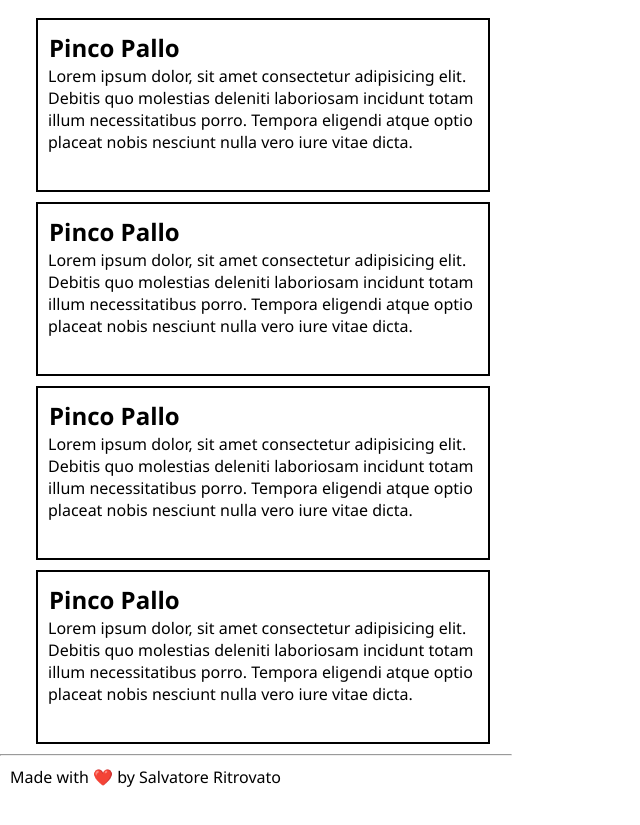
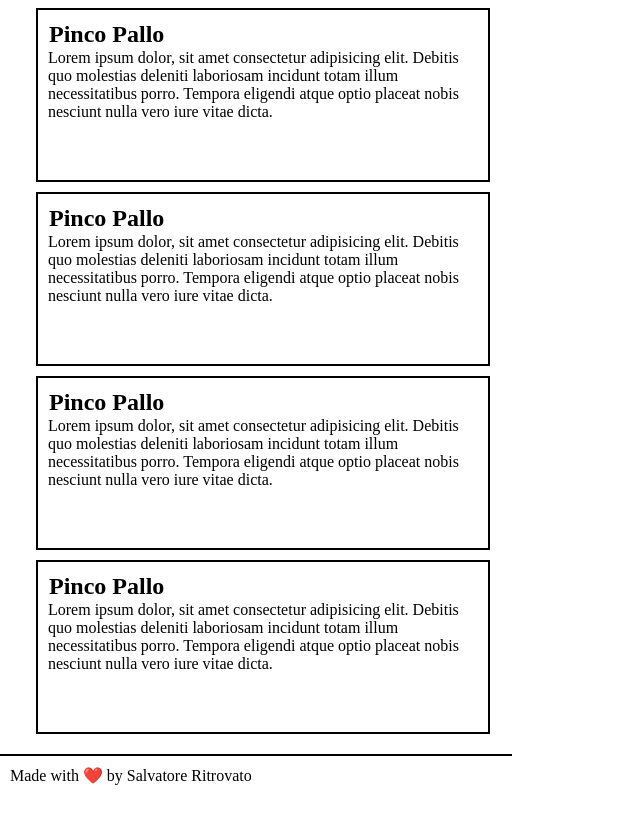
Before and after one commit to salv-ritrovato/htmlcss-wireframe, a plain HTML site: page index.html in a window 1280 px wide. Shown: the part 69-894 px from the top of the page, without its empty margins (0-640 px from the left). Before the commit the page ends 867 px from the top, so only its background shows below. Drawn offline with Linux system fonts and the light colour scheme.

Commit message:
fixed some issues, enhanced readability

```diff
--- a/css/style.css
+++ b/css/style.css
@@ -3,13 +3,23 @@
   margin: 0;
   padding: 0;
   box-sizing: border-box;
-  font-family: 'Segoe UI', Tahoma, Geneva, Verdana, sans-serif;
 }
 
 /*===== header ======*/
 header {
     margin: 5px;
     padding: 5px;
+}
+
+/*===== hr ======*/
+hr {
+    height: 2px;
+    background-color: black;
+    border: none;
+}
+
+.bottom_hr {
+    margin-top: 20px;
 }
 
 /*===== h2 ======*/
@@ -25,6 +35,7 @@ body {
 /*===== footer ======*/
 footer {
     margin: 10px;
+    margin-bottom: 40px
 }
 
 /*===== CLASSES =====*/
@@ -39,6 +50,7 @@ footer {
 }
 .class4 {
     border: 2px solid black;
+    margin-bottom: 20px;
 }
 
 .class1, .class2, .class3, .class4 {
--- a/index.html
+++ b/index.html
@@ -31,7 +31,7 @@
             <p>Lorem ipsum dolor, sit amet consectetur adipisicing elit. Debitis quo molestias deleniti laboriosam incidunt totam illum necessitatibus porro. Tempora eligendi atque optio placeat nobis nesciunt nulla vero iure vitae dicta.</p>
     </section>
 
-    <hr>
+    <hr class="bottom_hr">
 <footer>
     <p>Made with ❤️ by Salvatore Ritrovato</p>
 </footer>
```
